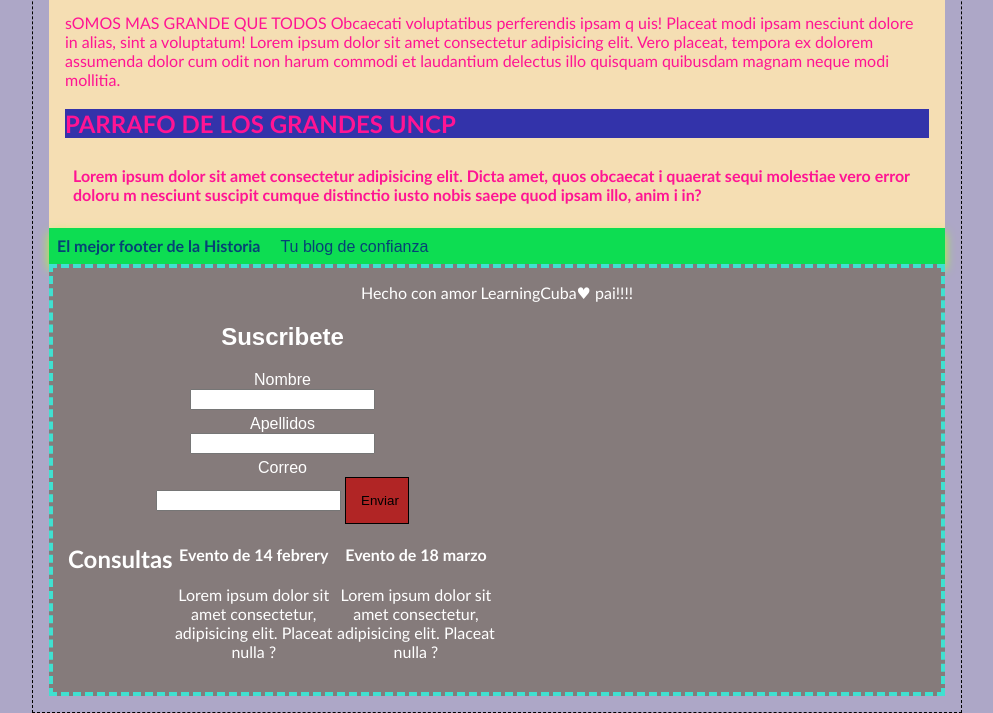
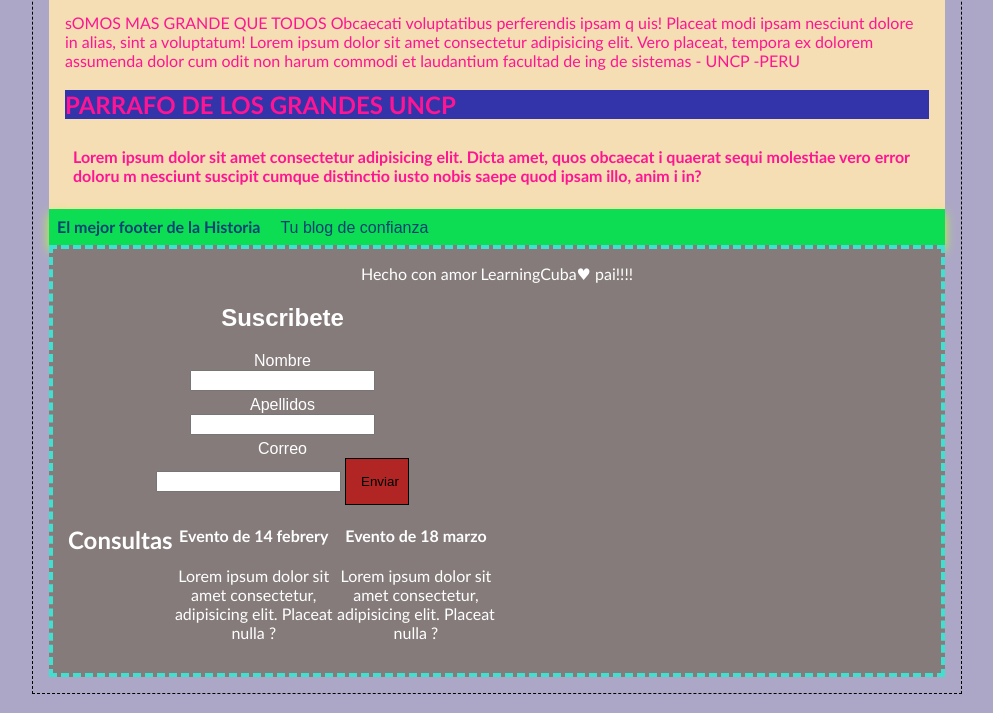
Before and after one commit to pbp15/hyperblog, a plain HTML site: page articulo.html in a window 1280 px wide. Shown: the part 323-1036 px from the top of the page, without its empty margins (143-1136 px from the left). Drawn offline with nearby package versions, Linux system fonts and the light colour scheme.

Commit message:
AGREGAMOMS COMENATROI DE UNCP  Y un agagdecimcimeto

```diff
--- a/articulo.html
+++ b/articulo.html
@@ -46,7 +46,7 @@
         uis! Placeat modi ipsam nesciunt dolore in alias, sint a voluptatum!
         Lorem ipsum dolor sit amet consectetur adipisicing elit. Vero placeat, tempora ex dolorem assumenda dolor cum
         odit non harum commodi et laudantium
-        delectus illo quisquam quibusdam magnam neque modi mollitia.
+        facultad de ing de sistemas - UNCP -PERU
       </p>
 
       <h2>PARRAFO DE LOS GRANDES UNCP</h2>
--- a/historia.txt
+++ b/historia.txt
@@ -6,3 +6,5 @@ Esta es la historia de piero - parra - UNCP - FIS -8VO CICLO
   Hoy hablaremos de todas las historias do mundo
 
   El tema de hoy son la vija escuela de rap vs la actualidad de rap Peruano
+
+  Aporatremosal gurupo con ganas
```
